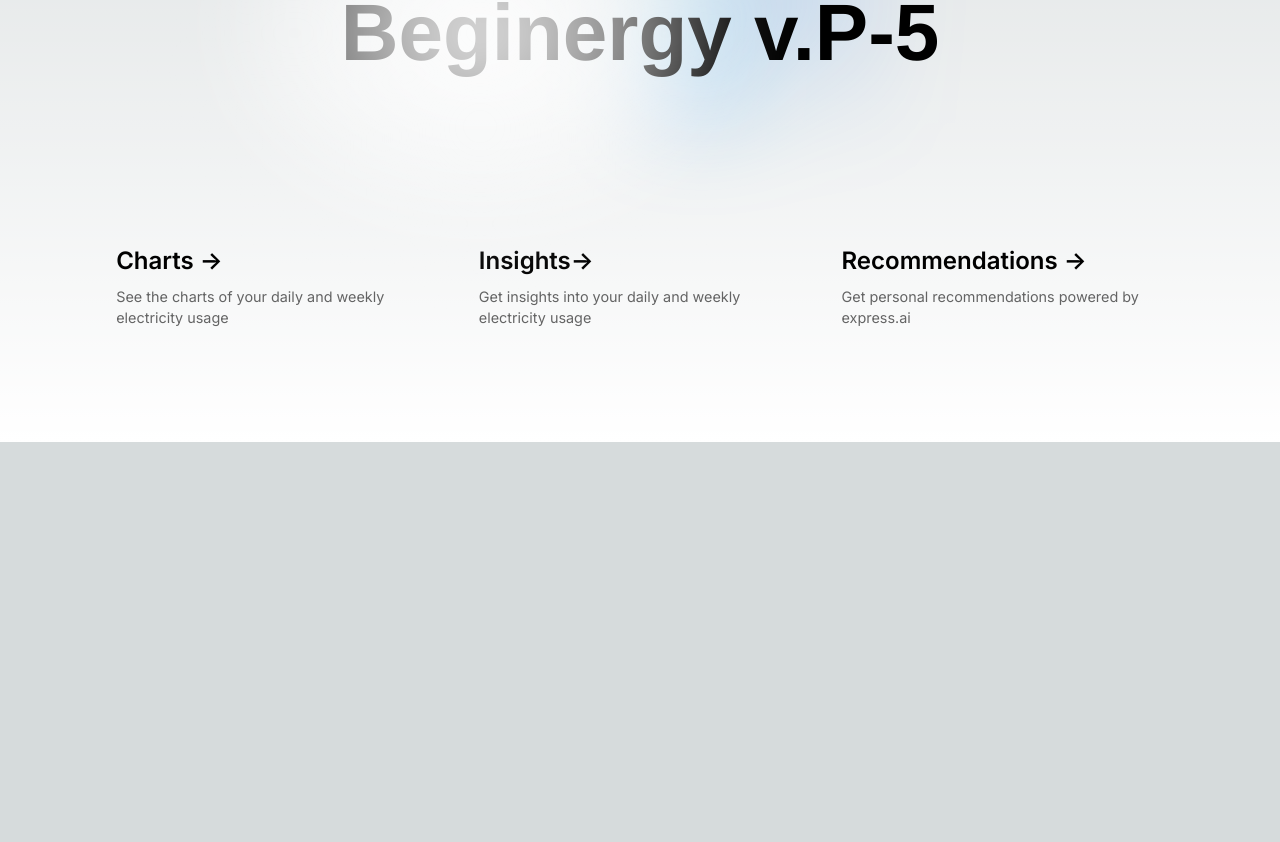
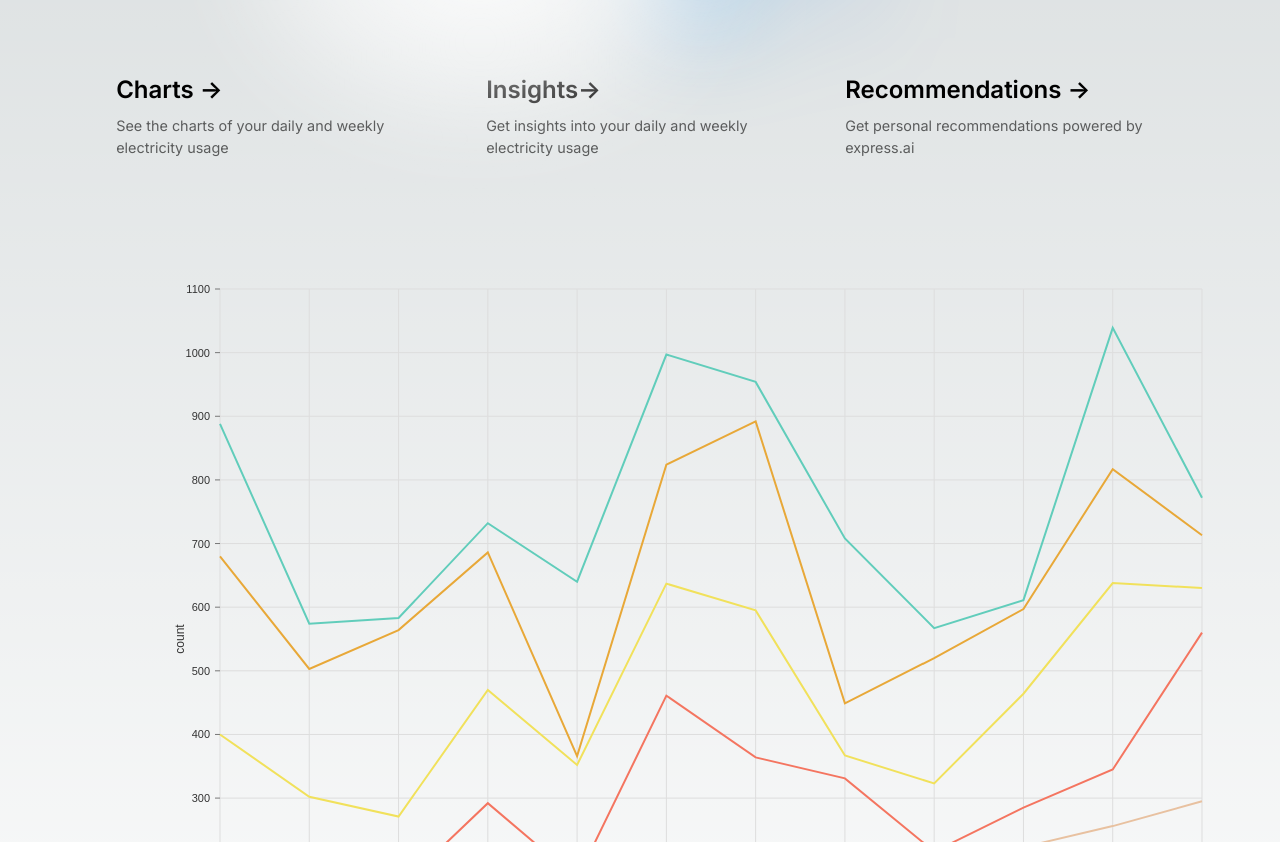
Before and after one commit to team-sdh/beginergy-frontend, a Next.js app: page / in a window 1280 px wide. Shown: the part 358-1200 px from the top of the page. Before the commit the page ends 800 px from the top, so only its background shows below. Built offline with nearby package versions, Linux system fonts and the light colour scheme.

Commit message:
feat: add nivo line chart with dummy data

```diff
--- a/package.json
+++ b/package.json
@@ -9,6 +9,7 @@
     "lint": "next lint"
   },
   "dependencies": {
+    "@nivo/line": "^0.83.0",
     "eslint": "8.42.0",
     "eslint-config-next": "13.4.4",
     "next": "^13.4.4",
--- a/src/app/page.js
+++ b/src/app/page.js
@@ -1,6 +1,10 @@
+'use client'
 import Image from 'next/image'
 import { Inter } from 'next/font/google'
 import styles from './page.module.css'
+// import MyResponsiveLine from '@/components/LineChart';
+// import { MyResponsiveLine } from '../components/LineChart'
+import { Chart } from "../pages/chart"
 
 const inter = Inter({ subsets: ['latin'] })
 
@@ -90,6 +94,9 @@ export default function Home() {
           <p className={inter.className}>
             Get personal recommendations powered by express.ai</p>
         </a>
+        <div>
+          <Chart />
+        </div>
       </div>
     </main>
   )
--- a/src/app/page.module.css
+++ b/src/app/page.module.css
@@ -113,6 +113,12 @@
 .logo,
 .thirteen {
   position: relative;
+}
+
+.test {
+  height: 100vh;
+  margin: 4rem;
+  width: 90vw;
 }
 
 .thirteen {
--- /dev/null
+++ b/src/components/LineChart.jsx
@@ -0,0 +1,77 @@
+// install (please try to align the version of installed @nivo packages)
+// yarn add @nivo/line
+import { ResponsiveLine } from '@nivo/line'
+import { mockLineData as data } from '../data/mockLineData'
+
+// make sure parent container have a defined height when using
+// responsive component, otherwise height will be 0 and
+// no chart will be rendered.
+// website examples showcase many properties,
+// you'll often use just a few of them.
+const MyResponsiveLine = () => (
+    <ResponsiveLine
+        data={data}
+        margin={{ top: 50, right: 110, bottom: 50, left: 60 }}
+        xScale={{ type: 'point' }}
+        yScale={{
+            type: 'linear',
+            min: 'auto',
+            max: 'auto',
+            stacked: true,
+            reverse: false
+        }}
+        yFormat=" >-.2f"
+        axisTop={null}
+        axisRight={null}
+        axisBottom={{
+            tickSize: 5,
+            tickPadding: 5,
+            tickRotation: 0,
+            legend: 'transportation',
+            legendOffset: 36,
+            legendPosition: 'middle'
+        }}
+        axisLeft={{
+            tickSize: 5,
+            tickPadding: 5,
+            tickRotation: 0,
+            legend: 'count',
+            legendOffset: -40,
+            legendPosition: 'middle'
+        }}
+        pointSize={10}
+        pointColor={{ theme: 'background' }}
+        pointBorderWidth={2}
+        pointBorderColor={{ from: 'serieColor' }}
+        pointLabelYOffset={-12}
+        useMesh={true}
+        legends={[
+            {
+                anchor: 'bottom-right',
+                direction: 'column',
+                justify: false,
+                translateX: 100,
+                translateY: 0,
+                itemsSpacing: 0,
+                itemDirection: 'left-to-right',
+                itemWidth: 80,
+                itemHeight: 20,
+                itemOpacity: 0.75,
+                symbolSize: 12,
+                symbolShape: 'circle',
+                symbolBorderColor: 'rgba(0, 0, 0, .5)',
+                effects: [
+                    {
+                        on: 'hover',
+                        style: {
+                            itemBackground: 'rgba(0, 0, 0, .03)',
+                            itemOpacity: 1
+                        }
+                    }
+                ]
+            }
+        ]}
+    />
+)
+
+export default MyResponsiveLine;
--- /dev/null
+++ b/src/data/mockLineData.js
@@ -0,0 +1,272 @@
+export const mockLineData = [
+  {
+    "id": "japan",
+    "color": "hsl(344, 70%, 50%)",
+    "data": [
+      {
+        "x": "plane",
+        "y": 127
+      },
+      {
+        "x": "helicopter",
+        "y": 82
+      },
+      {
+        "x": "boat",
+        "y": 135
+      },
+      {
+        "x": "train",
+        "y": 227
+      },
+      {
+        "x": "subway",
+        "y": 172
+      },
+      {
+        "x": "bus",
+        "y": 208
+      },
+      {
+        "x": "car",
+        "y": 95
+      },
+      {
+        "x": "moto",
+        "y": 143
+      },
+      {
+        "x": "bicycle",
+        "y": 42
+      },
+      {
+        "x": "horse",
+        "y": 223
+      },
+      {
+        "x": "skateboard",
+        "y": 256
+      },
+      {
+        "x": "others",
+        "y": 295
+      }
+    ]
+  },
+  {
+    "id": "france",
+    "color": "hsl(205, 70%, 50%)",
+    "data": [
+      {
+        "x": "plane",
+        "y": 95
+      },
+      {
+        "x": "helicopter",
+        "y": 32
+      },
+      {
+        "x": "boat",
+        "y": 23
+      },
+      {
+        "x": "train",
+        "y": 65
+      },
+      {
+        "x": "subway",
+        "y": 1
+      },
+      {
+        "x": "bus",
+        "y": 253
+      },
+      {
+        "x": "car",
+        "y": 269
+      },
+      {
+        "x": "moto",
+        "y": 188
+      },
+      {
+        "x": "bicycle",
+        "y": 174
+      },
+      {
+        "x": "horse",
+        "y": 62
+      },
+      {
+        "x": "skateboard",
+        "y": 89
+      },
+      {
+        "x": "others",
+        "y": 265
+      }
+    ]
+  },
+  {
+    "id": "us",
+    "color": "hsl(300, 70%, 50%)",
+    "data": [
+      {
+        "x": "plane",
+        "y": 178
+      },
+      {
+        "x": "helicopter",
+        "y": 188
+      },
+      {
+        "x": "boat",
+        "y": 113
+      },
+      {
+        "x": "train",
+        "y": 178
+      },
+      {
+        "x": "subway",
+        "y": 179
+      },
+      {
+        "x": "bus",
+        "y": 176
+      },
+      {
+        "x": "car",
+        "y": 231
+      },
+      {
+        "x": "moto",
+        "y": 36
+      },
+      {
+        "x": "bicycle",
+        "y": 107
+      },
+      {
+        "x": "horse",
+        "y": 179
+      },
+      {
+        "x": "skateboard",
+        "y": 293
+      },
+      {
+        "x": "others",
+        "y": 70
+      }
+    ]
+  },
+  {
+    "id": "germany",
+    "color": "hsl(350, 70%, 50%)",
+    "data": [
+      {
+        "x": "plane",
+        "y": 280
+      },
+      {
+        "x": "helicopter",
+        "y": 201
+      },
+      {
+        "x": "boat",
+        "y": 293
+      },
+      {
+        "x": "train",
+        "y": 216
+      },
+      {
+        "x": "subway",
+        "y": 14
+      },
+      {
+        "x": "bus",
+        "y": 187
+      },
+      {
+        "x": "car",
+        "y": 297
+      },
+      {
+        "x": "moto",
+        "y": 82
+      },
+      {
+        "x": "bicycle",
+        "y": 197
+      },
+      {
+        "x": "horse",
+        "y": 133
+      },
+      {
+        "x": "skateboard",
+        "y": 179
+      },
+      {
+        "x": "others",
+        "y": 83
+      }
+    ]
+  },
+  {
+    "id": "norway",
+    "color": "hsl(16, 70%, 50%)",
+    "data": [
+      {
+        "x": "plane",
+        "y": 208
+      },
+      {
+        "x": "helicopter",
+        "y": 71
+      },
+      {
+        "x": "boat",
+        "y": 19
+      },
+      {
+        "x": "train",
+        "y": 46
+      },
+      {
+        "x": "subway",
+        "y": 274
+      },
+      {
+        "x": "bus",
+        "y": 173
+      },
+      {
+        "x": "car",
+        "y": 62
+      },
+      {
+        "x": "moto",
+        "y": 259
+      },
+      {
+        "x": "bicycle",
+        "y": 47
+      },
+      {
+        "x": "horse",
+        "y": 14
+      },
+      {
+        "x": "skateboard",
+        "y": 222
+      },
+      {
+        "x": "others",
+        "y": 59
+      }
+    ]
+  }
+]
--- /dev/null
+++ b/src/pages/chart.js
@@ -0,0 +1,17 @@
+import  { mockLineData as data } from "../data/mockLineData";
+
+import dynamic from "next/dynamic";
+
+// import homeStyles from "../styles/Home.module.css";
+import styles from "../app/page.module.css"
+
+const MyResponsiveLine = dynamic(()=> import ('../components/LineChart'), {ssr:false})
+
+const Chart = () => {
+  return (
+    <div className={styles.test}>
+      <MyResponsiveLine data={data} />
+    </div>
+  );
+};
+export { Chart };
```
Also changed, not shown: 1 other file (tests, documents, lock files or other folders).
